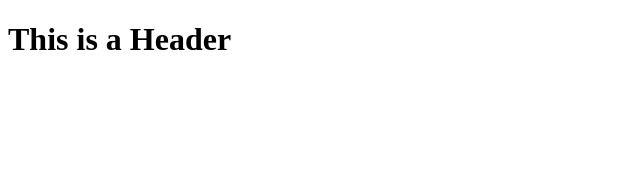
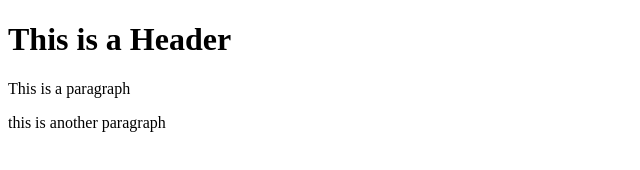
Before and after one commit to dianaelisa1/git-test, a website: page index.html in a window 1280 px wide. Shown: the whole page, without its empty margins (0-640 px from the left). Drawn offline with Linux system fonts and the light colour scheme.

Commit message:
Using NPM

```diff
--- a/index.html
+++ b/index.html
@@ -2,5 +2,7 @@
 <html>
    <body>
       <h1>This is a Header</h1>
+      <p>This is a paragraph</p>
+      <p>this is another paragraph</p>
    </body>
 </html>
```
Also changed, not shown: package.json (added, +24 -0 lines), 2 other files.
